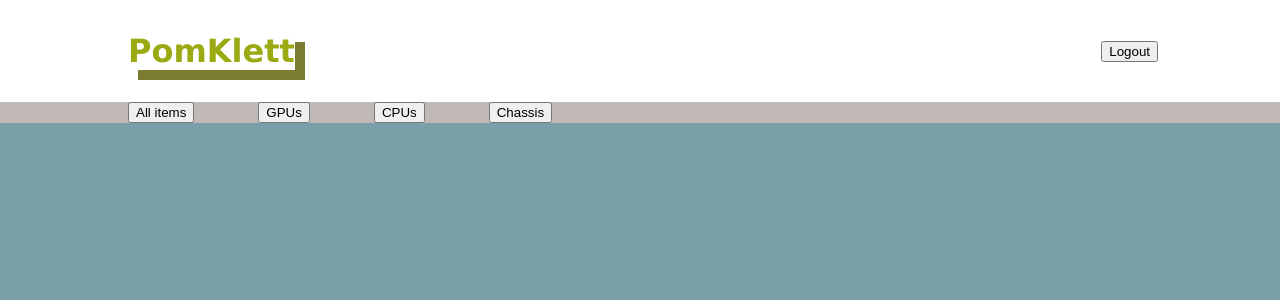
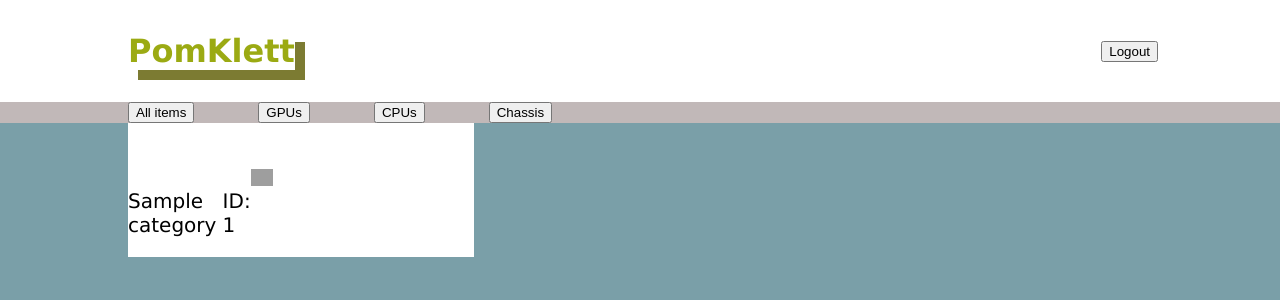
Before and after one commit to WTANKW/D0018E-GRUPP13, a Flask app: template website/templates/index.html in a window 1280 px wide. Shown: the top 300 px of the page. Run offline with Flask 2, Linux system fonts and the light colour scheme; the template is opened without the code that fills it: most values are stand-ins (such as "Sample title", 1, 10 or a date in 2020); some libraries are stand-ins or nearby versions; grey boxes are pictures that could not be loaded.

Commit message:
added items to homepage

```diff
--- a/website/app.py
+++ b/website/app.py
@@ -8,7 +8,7 @@ app.secret_key = 'monkey'
 
 app.config['MYSQL_HOST'] = 'localhost'
 app.config["MYSQL_USER"] = 'root'
-app.config["MYSQL_PASSWORD"] = '123456789'
+app.config["MYSQL_PASSWORD"] = 'r5ZA*sagtrhkä9riuktd3ir6%C'
 app.config["MYSQL_DB"] = 'test'
 
 mysql = MySQL(app)
@@ -20,10 +20,19 @@ def index():
     fetchdata = cur.fetchall()
     cur.close()
 
+    cur = mysql.connection.cursor()
+    cur.execute("SELECT * FROM Product")
+    categoryInfo = cur.fetchall()
+    cur.close()
+
+
+
     if 'username' in session:
         username = session['username']
         return render_template('index.html', loginData = "Logged in as: " + username)
-    return render_template('index.html', loginData = None)
+    return render_template('index.html', loginData = None, categoryData = categoryInfo)
+
+
 
 @app.route('/other_page')
 def annan_funktion():
--- /dev/null
+++ b/website/static/styles/start_products.css
@@ -0,0 +1,23 @@
+.Products{
+    flex-wrap: wrap;
+    display: flex;
+    align-items: baseline;
+    padding-left: 10%;
+}
+
+.Product{
+    background-color: #fff;
+    padding-top: 4%;
+    display: flex;
+    align-self: center;
+
+    width:30%; /* or whatever width you want. */
+
+
+
+}
+
+#image{
+    width: 10%;
+    height: auto;
+}
--- a/website/templates/base.html
+++ b/website/templates/base.html
@@ -54,7 +54,9 @@
                 <a ><button>Chassis</button></a>
             </div>
         </div>
+
         {% block content %}
         {% endblock %}
+
     </body>
 </html>
--- a/website/templates/index.html
+++ b/website/templates/index.html
@@ -1,5 +1,31 @@
 {% extends "base.html" %}
 {% block title %}Index{% endblock %}
+{% block head %}
+<meta charset="utf-8">
+<link rel="stylesheet" href="{{ url_for('static',filename='styles/start_products.css') }}">
+{% endblock %}
 {% block content %}
+<div class="Products">
+
+    {% for i in range(categoryData|length) %}
+
+    <div class="Product">
+        <div class="ProductName">
+            <p>{{categoryData[i][1]}}</p>
+        </div>
+
+        <div class="ProductID">
+            <p>ID: {{categoryData[i][0]}}</p>
+        </div>
+
+        <div class="ProductImage">
+            <img id="image" src="{{categoryData[i][5]}}" alt="Product image">
+        </div>
+    </div>
+
+    {% endfor %}
+</div>
+
+
 
 {% endblock %}
```
